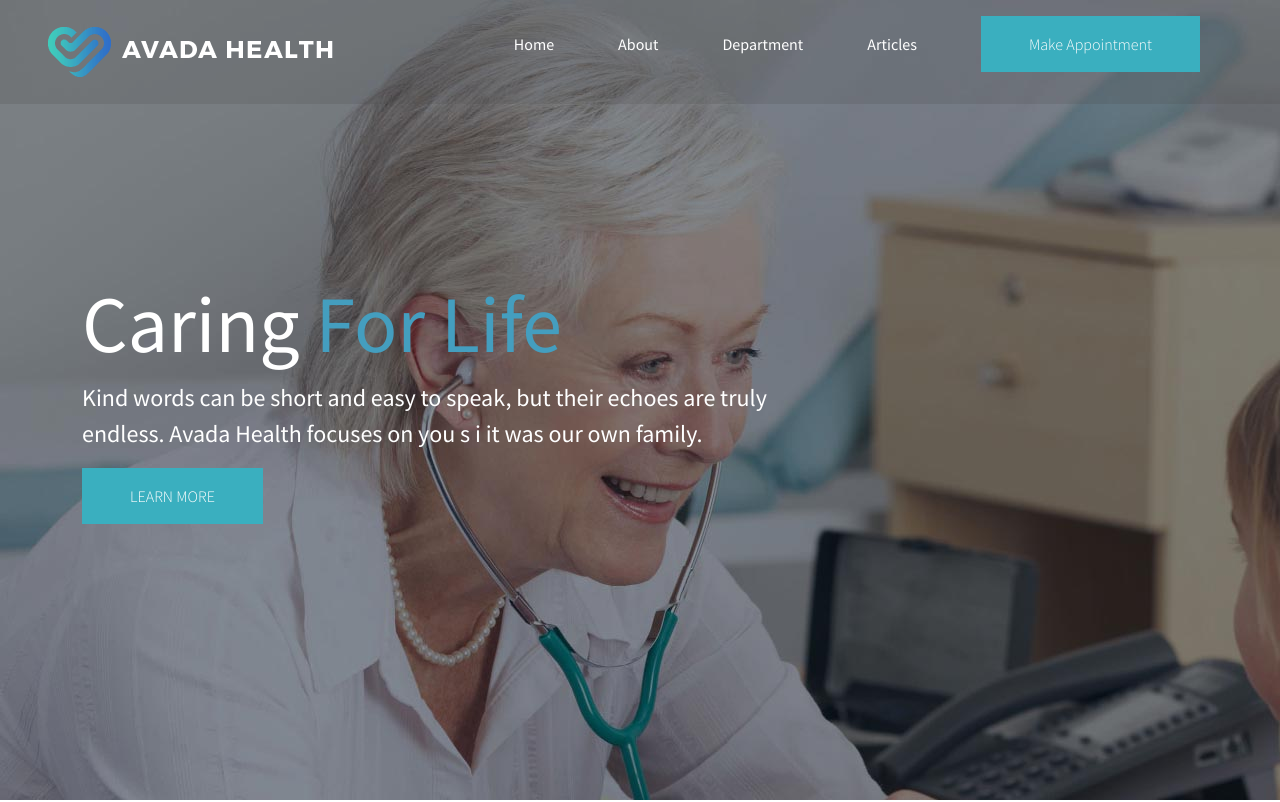
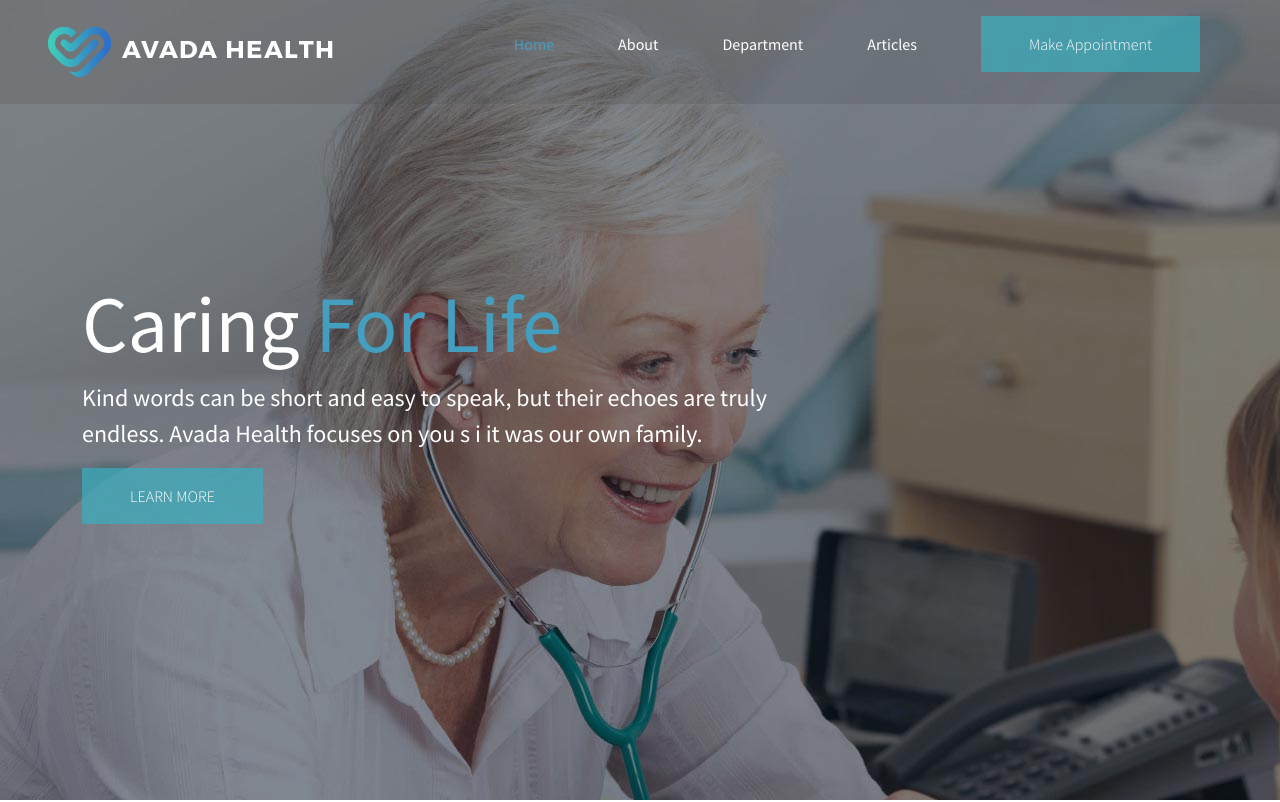
Before and after one commit to FrancescoGentileDev/proj-html-vuejs, a Vue app: page / in a window 1280 px wide. Shown: the top 802 px of the page. Built offline with nearby package versions, Linux system fonts and the light colour scheme.

Commit message:
🌈 style(animation): delay on animation

```diff
--- a/src/components/contextComponent.vue
+++ b/src/components/contextComponent.vue
@@ -4,7 +4,6 @@
           data-aos="fade-down"
       data-aos-anchor-placement="bottom-bottom"
       data-aos-duration="2000"
-      data-aos-delay="800"
       data-aos-once="true"
       data-aos-easing="ease-in-out"
 
@@ -105,6 +104,10 @@ export default {
       background-color: transparent;
       border: 3px solid $button-border-color;
       color: $button-text-color;
+      &:hover {
+        background-color: $button-border-color;
+        color: $black-color
+      }
     }
   }
 }
--- a/src/components/gridOfContent.vue
+++ b/src/components/gridOfContent.vue
@@ -16,7 +16,7 @@
         v-for="(item, index) in grid"
         :key="index"
         v-bind="item"
-        data-aos="flip-right" data-aos-duration="200"   :data-aos-delay="1000+(index*200)" data-aos-once="true"
+        data-aos="flip-right" data-aos-duration="1000"   :data-aos-delay="600+(index*200)" data-aos-once="true"
       />
     </div>
     <div class="recursiveSection" v-else-if="type === 2">
--- a/src/components/headerSection.vue
+++ b/src/components/headerSection.vue
@@ -4,7 +4,7 @@
       <img class="logo" :src="require(`@/assets/images/${logo}`)" alt="" />
       <ul>
         <li v-for="(route, index) in routes" :key="index">
-          <a v-if="!route.button" :href="route.link">{{ route.text }}</a>
+          <a v-if="!route.button" :href="route.link" :class="{active: route.text === activeTab}">{{ route.text }}</a>
           <button v-else>
             <a :href="route.link"> {{ route.text }}</a>
           </button>
@@ -31,7 +31,7 @@
 export default {
   data() {
     return {
-      activeTab: "home",
+      activeTab: "Home",
       lastScroll: 0,
     };
   },
@@ -48,7 +48,7 @@ export default {
     window.addEventListener("scroll", () => {
       let nav = this.$refs.nav;
       let scroll = window.scrollY;
-      if (scroll >= 840) {
+      if (scroll >= 800) {
         nav.style.top = "-110px";
         if (this.lastScroll > scroll) nav.style.top = "0px";
         else nav.style.top = "-110px";
@@ -78,26 +78,10 @@ export default {
 <style lang="scss" scoped>
 @import "@/variables.scss";
 
-.title-enter-active,
-.title-leave-active {
-    transition: all .5 ease;
-}
-
-.title-enter-from,
-.title-leave-to {
-
-}
-
-
-
-
-
-
-
 
 button {
   align-self: flex-start;
-  background-color: $header-button-color;
+  background-color: rgba($header-button-color, .7);
   font-weight: 200;
   border: none;
   padding: 1rem 3rem;
@@ -105,7 +89,11 @@ button {
     color: $white-color;
     text-decoration: none;
   }
+ &:hover {
+  background-color: $header-button-color
+ }
 }
+
 nav {
   padding: 1rem 3rem;
   position: fixed;
@@ -126,6 +114,9 @@ nav {
     a {
       text-decoration: none;
       color: $white-color;
+      &.active {
+        color: $brand-color
+      }
     }
   }
 }
```
